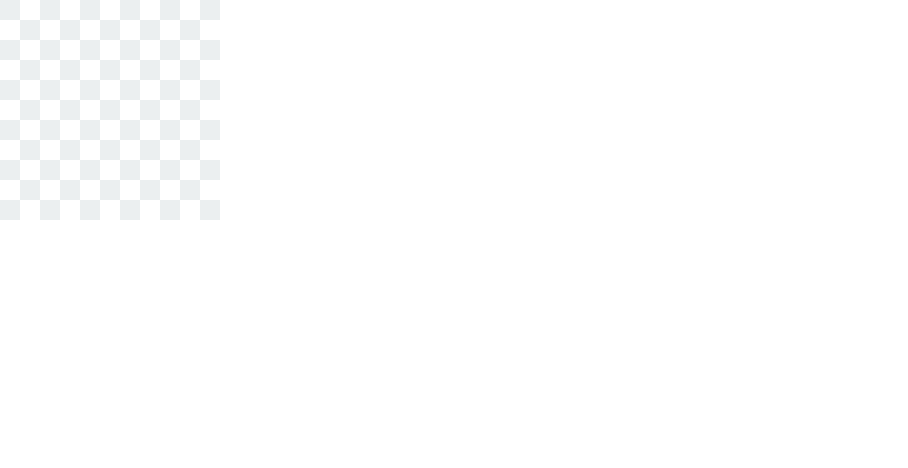
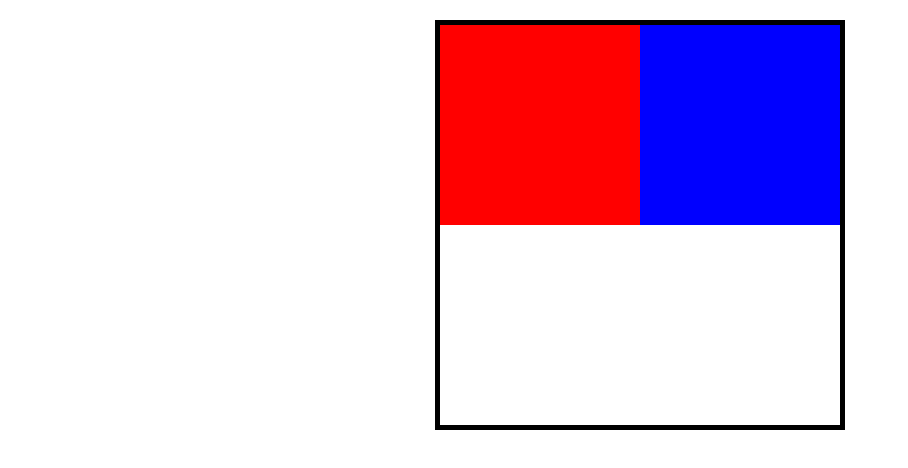
Before and after one commit to Marcikadraga/paintingTable, a plain HTML site: page index.html in a window 1280 px wide. Shown: the whole page, without its empty margins (0-908 px from the left). Drawn offline with Linux system fonts and the light colour scheme.

Commit message:
added some css

```diff
--- a/index.html
+++ b/index.html
@@ -5,11 +5,16 @@
     <meta http-equiv="X-UA-Compatible" content="IE=edge">
     <meta name="viewport" content="width=device-width, initial-scale=1.0">
     <script src="paintingTable.js" defer></script>
+    <link rel="stylesheet" href="paintingTable.css">
     <title>Document</title>
 </head>
 <body>
-    <div id="table">
+    <!-- <div id="table">
 
+    </div> -->
+    <div class="table">
+        <div class="drawingTable"></div>
+        <div class="colorPalette"></div>
     </div>
 
 </body>
--- /dev/null
+++ b/paintingTable.css
@@ -0,0 +1,23 @@
+.table{
+    width: 400px;
+    height: 400px;
+    border: 5px solid black;
+    margin: 20px auto;
+    position: relative;
+}
+.drawingTable,.colorPalette{
+    width:200px;
+    height:200px;
+}
+.drawingTable{
+    background-color: red;
+    position:relative;
+
+
+}
+.colorPalette{
+    background-color: blue;
+    position:absolute;
+    right: 0px;
+    top:0px;
+}
--- a/paintingTable.js
+++ b/paintingTable.js
@@ -117,15 +117,15 @@ class ColorTable{
          ["#F0E897","#BCB567","#8A853A","#5A580B","#302F00"],
          ["#FFD300","#CAA400","#967800","#674F00","#432700"],
          ["#FF6400","#D64100","#AE1900","#890000","#670000"]
-     ]
+     ];
 }
 class Main
 {
-    startTheProgram(){
-        var t = new Table(11, 11);
-        t.DisplayTheTable();
-    }
+    // startTheProgram(){
+    //     var t = new Table(11, 11);
+    //     t.DisplayTheTable();
+    // }
 
 }
-var m=new Main();
-m.startTheProgram();
+// var m=new Main();
+// m.startTheProgram();
```
